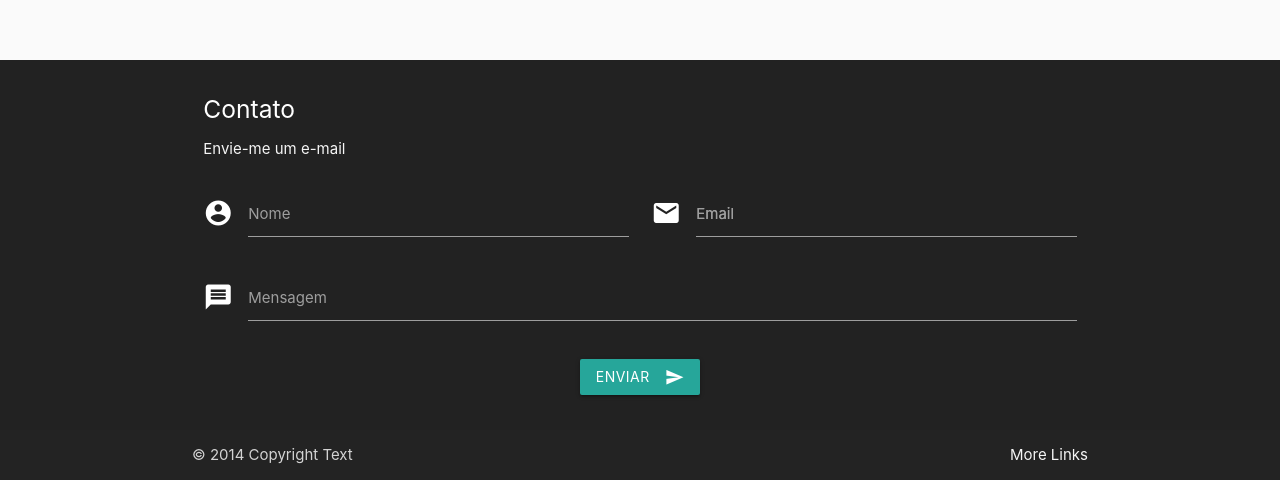
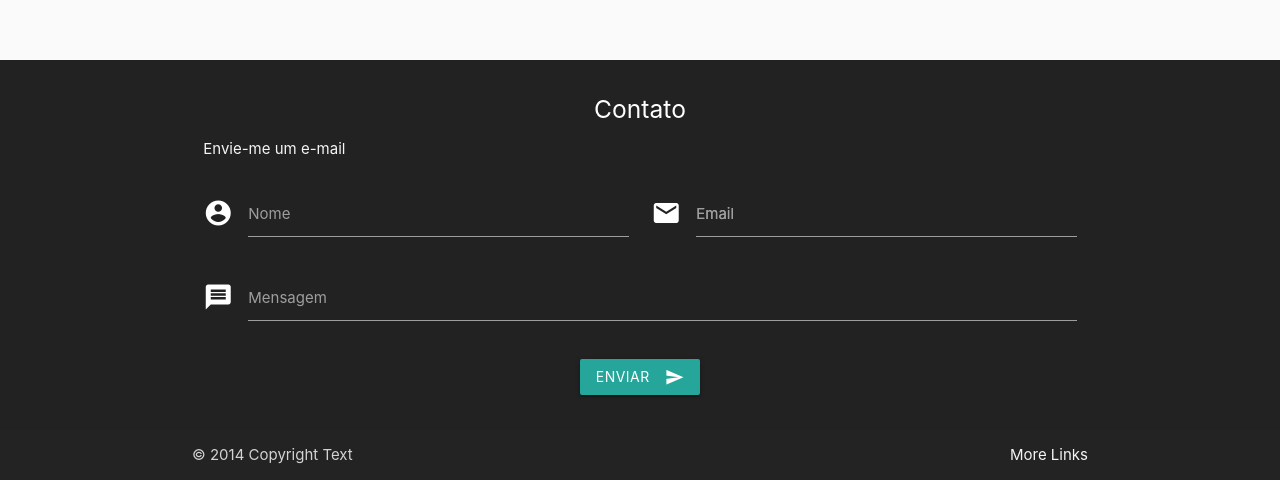
Before and after one commit to ArmandoAssuncao/bibliotecaapp_page, a plain HTML site: page index.html in a window 1280 px wide. Shown: the part 2044-2524 px from the top of the page. Drawn offline with nearby package versions, Linux system fonts and the light colour scheme.

Commit message:
updated class css _center

```diff
--- a/index.html
+++ b/index.html
@@ -111,7 +111,7 @@
             <div class="container">
                 <div class="row">
                     <div class="col s12 m12 l12">
-                        <h5 class="white-text">Contato</h5>
+                        <h5 class="white-text _center">Contato</h5>
                         <p class="grey-text text-lighten-4">Envie-me um e-mail</p>
                     </div>
                     <div class="input-field col s12 m6 l6">
--- a/sass/styles.scss
+++ b/sass/styles.scss
@@ -96,5 +96,6 @@ main {
 
 ._center{
     display: table;
-    margin: 0 auto;
+    margin-left: auto;
+    margin-right: auto;
 }
```
Also changed, not shown: static/css/styles.css, 1 other file.
